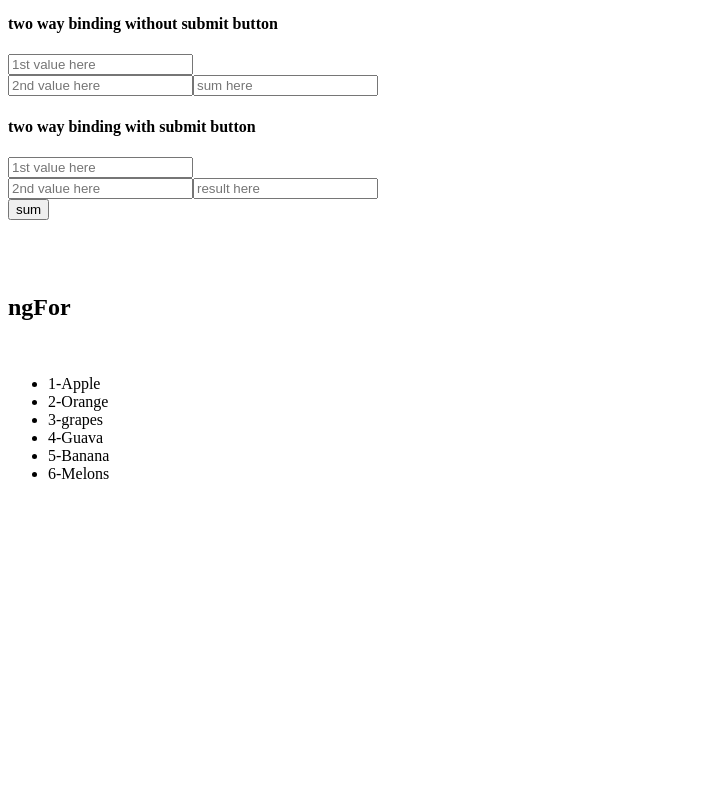
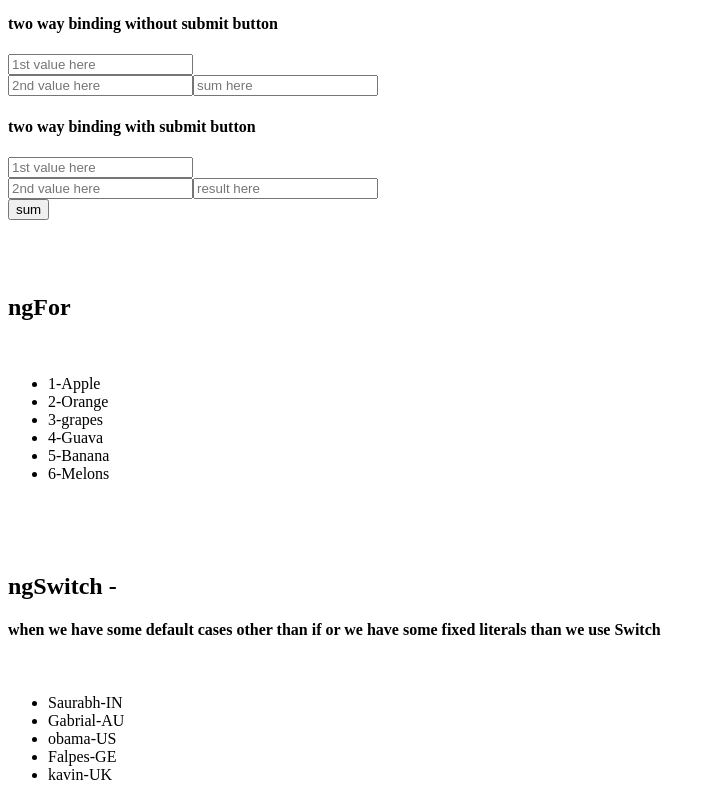
Before and after one commit to saurabh0vipin/angular-stackblitz98, an Angular app: page / in a window 1280 px wide. Shown: the part 359-1159 px from the top of the page, without its empty margins (0-715 px from the left). Before the commit the page ends 858 px from the top, so only its background shows below. Built offline with nearby package versions, Linux system fonts and the light colour scheme.

Commit message:
ngSwitch

```diff
--- a/src/app/app.component.html
+++ b/src/app/app.component.html
@@ -54,3 +54,20 @@ Using Interpolation only once<br>
   {{i+1}}-{{x}} </li>  <!--for loop-->
 </ul>
 </div>
+
+
+<br><br><br>
+
+<h2>ngSwitch - </h2><h4>when we have some default cases other than if or we have some fixed literals than we use Switch</h4>
+<br>
+<div class ="container">
+  <ul class="list-group">
+    <li class="list-group-item" *ngFor="let y of people" [ngSwitch]="y.country">
+    <div *ngSwitchCase="'IN'" class="text-primary">{{y.name}}-{{y.country}}</div>
+    <div *ngSwitchCase="'UK'" class="text-success">{{y.name}}-{{y.country}}</div>
+    <div *ngSwitchCase="'US'" class="text-danger">{{y.name}}-{{y.country}}</div>
+    <div *ngSwitchCase="'AU'" class="text-success">{{y.name}}-{{y.country}}</div>
+    <div *ngSwitchDefault class="text-dark">{{y.name}}-{{y.country}}</div>
+    </li>
+  </ul>
+</div>
--- a/src/app/app.component.ts
+++ b/src/app/app.component.ts
@@ -36,6 +36,14 @@ add2()
 
 
   fruits:string[]=[];
+  people:any[]=[
+    {"name":"Saurabh","age":22,"country":"IN"},
+    {"name":"Gabrial","age":31,"country":"AU"},
+    {"name":"obama","age":48,"country":"US"},
+    {"name":"Falpes","age":38,"country":"GE"},
+    {"name":"kavin","age":43,"country":"UK"},
+  ];
+
   constructor()
   {
     this.fruits.push("Apple");
```
